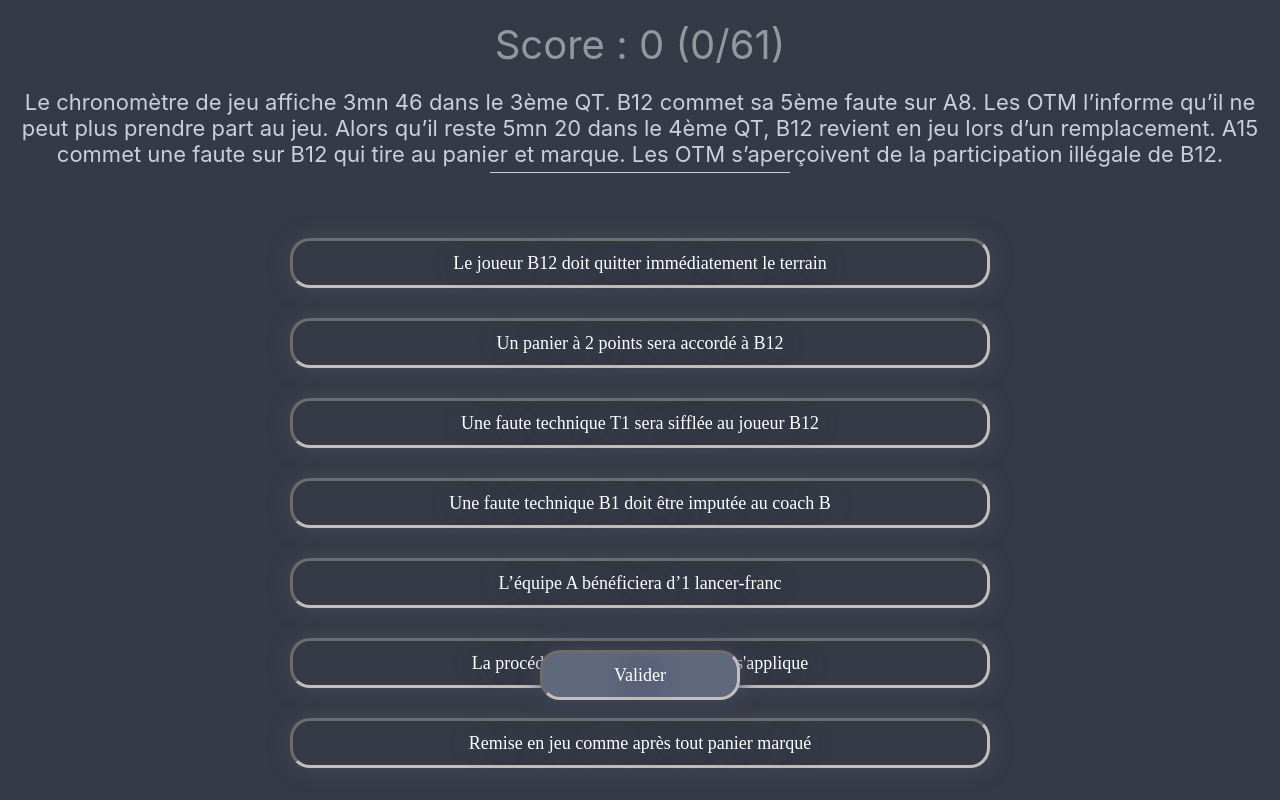
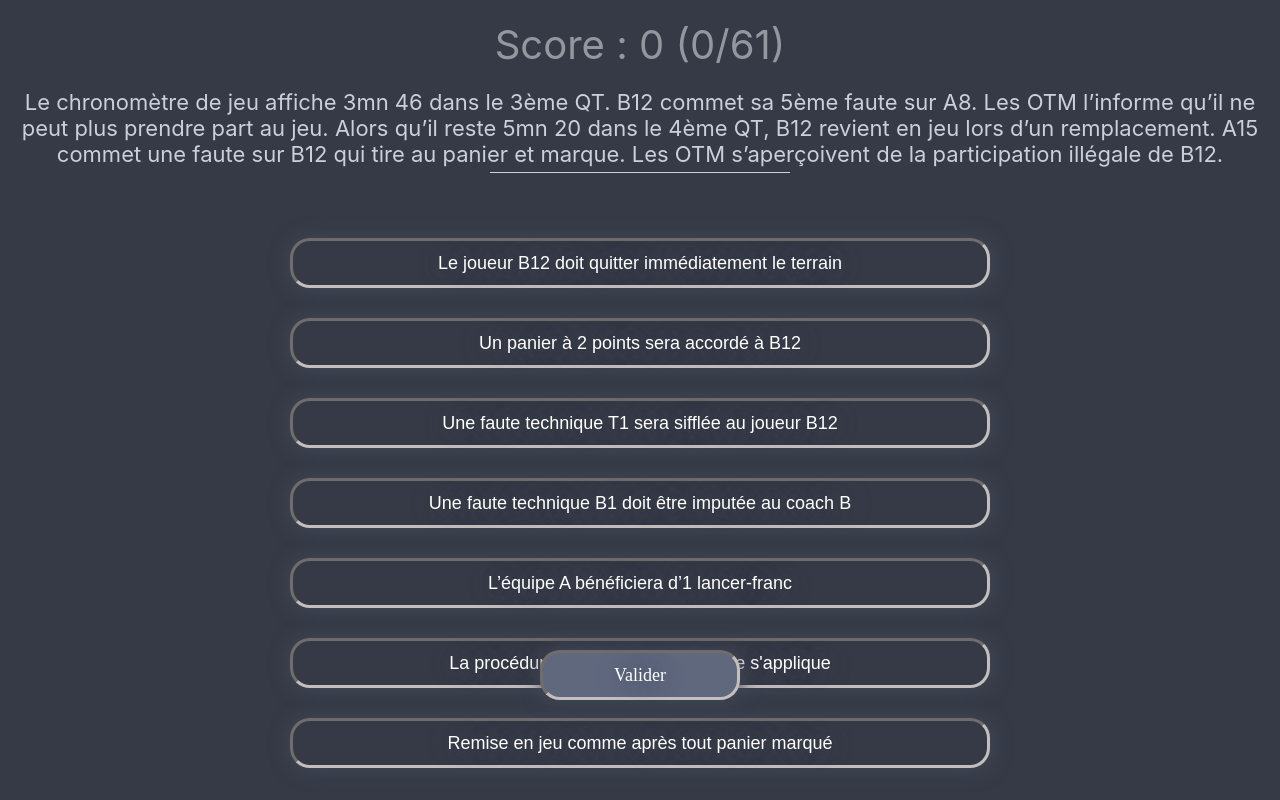
Before and after one commit to BVivek974/arbitrage-app, a React (Create React App) app: page / in a window 1280 px wide. Built offline with nearby package versions, Linux system fonts and the light colour scheme.

Commit message:
Update App.css

```diff
--- a/src/App.css
+++ b/src/App.css
@@ -50,7 +50,6 @@
     margin: 15px;
     padding: 10px;
     color: #ffffff;
-    font-family: Brush Script MT;
     font-size: 18px;
     font-weight: 100;
     background-color: transparent;
```
